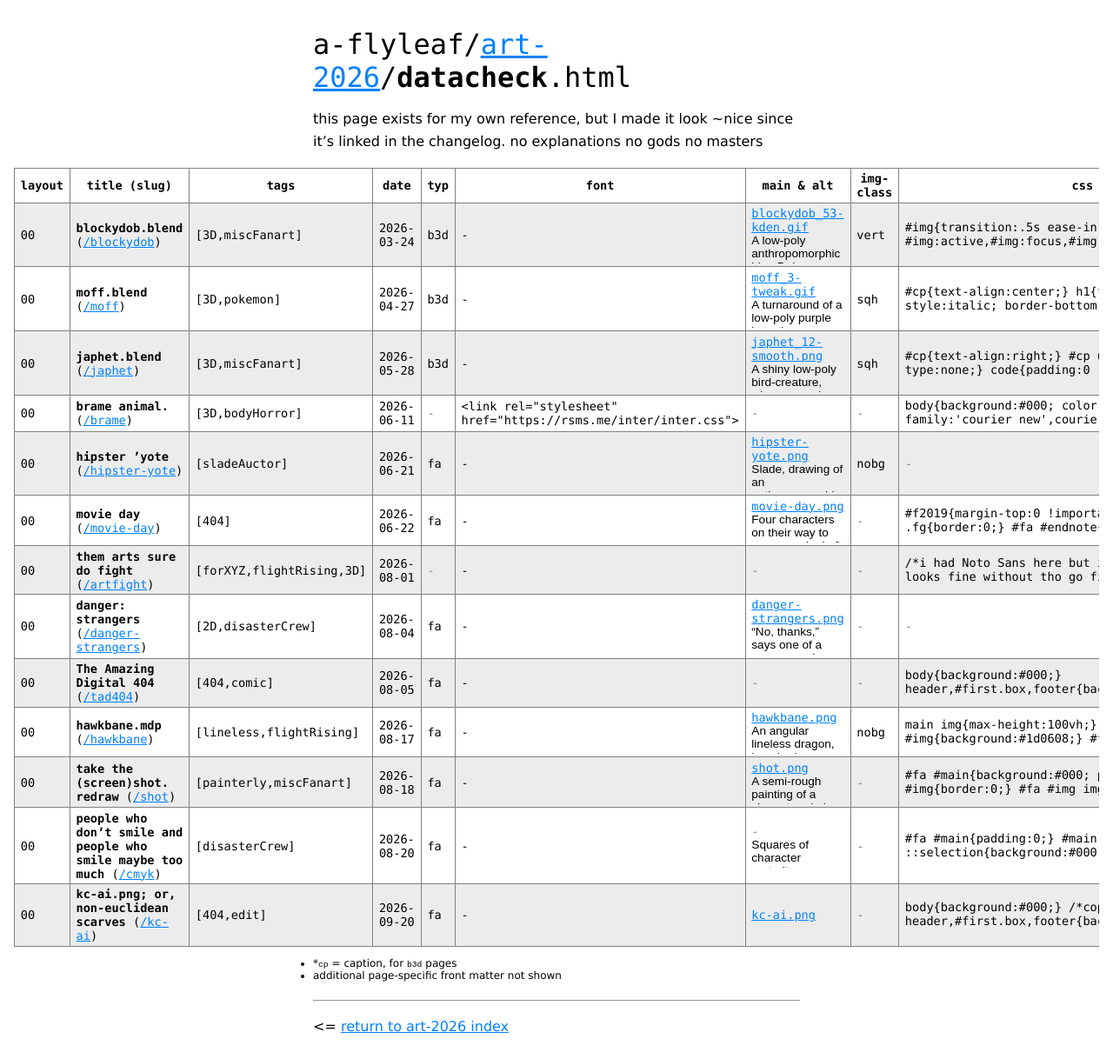
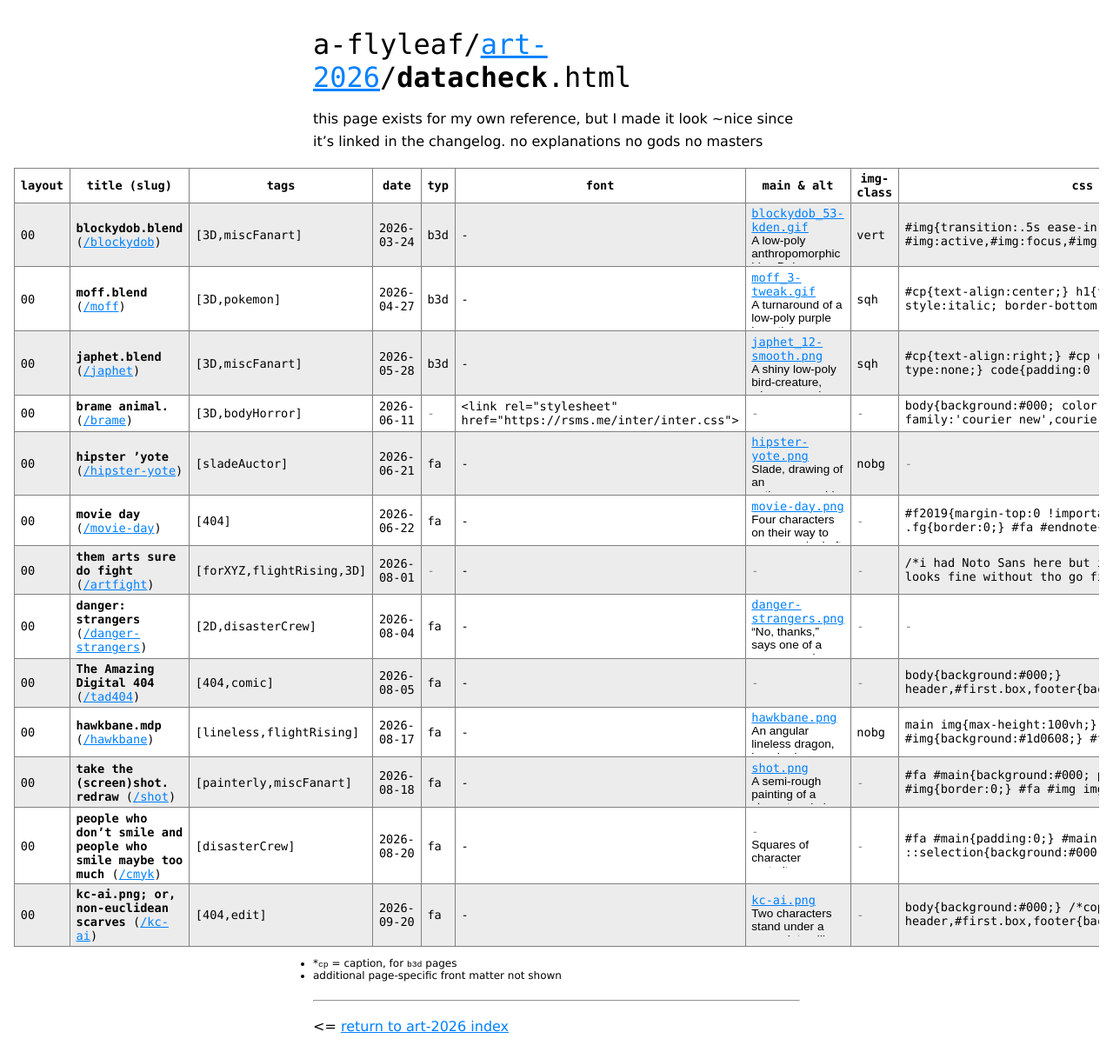
Before and after one commit to a-flyleaf/art-2026, a Jekyll site: the page built from datacheck.html, in a window 1280 px wide. Shown: the whole page at 87% size. Built offline with Jekyll 4.4.1, drawn with Linux system fonts in a browser that asks for light colours; some of the changed text lies outside the part shown.

Commit message:
art/kc-ai: add alt text

```diff
--- a/_art/09-20_kc-ai.html
+++ b/_art/09-20_kc-ai.html
@@ -7,6 +7,8 @@ date: 2026-09-20
 
 typ: fa
 main: kc-ai.png
+alt: >-
+  Two characters stand under a warped, treelike lamppost. An attempt to tie a scarf has been made, but the scarf is wrapped in ways actual three-dimensional fabric should not be able to wrap.
 
 css: "
 	body{background:#000;}
```
